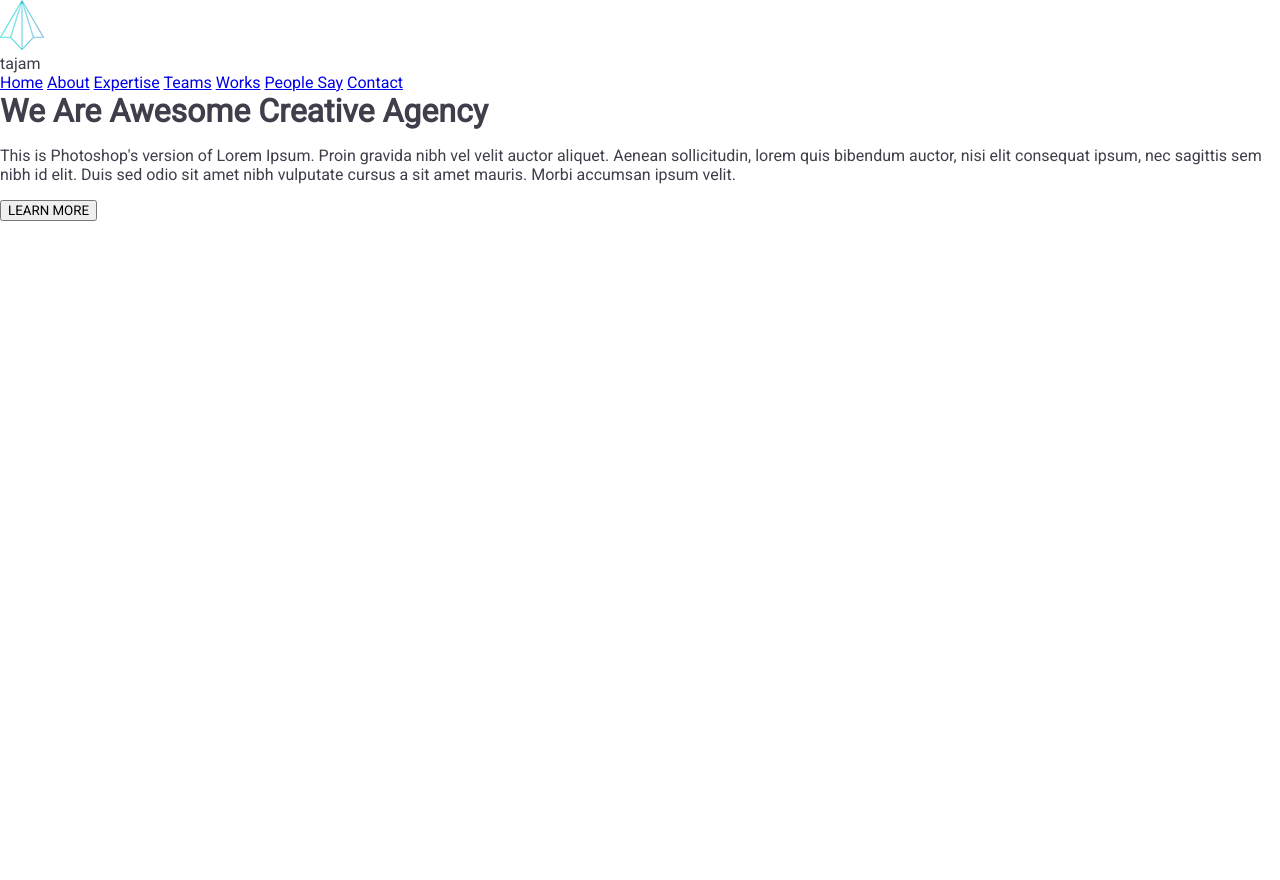
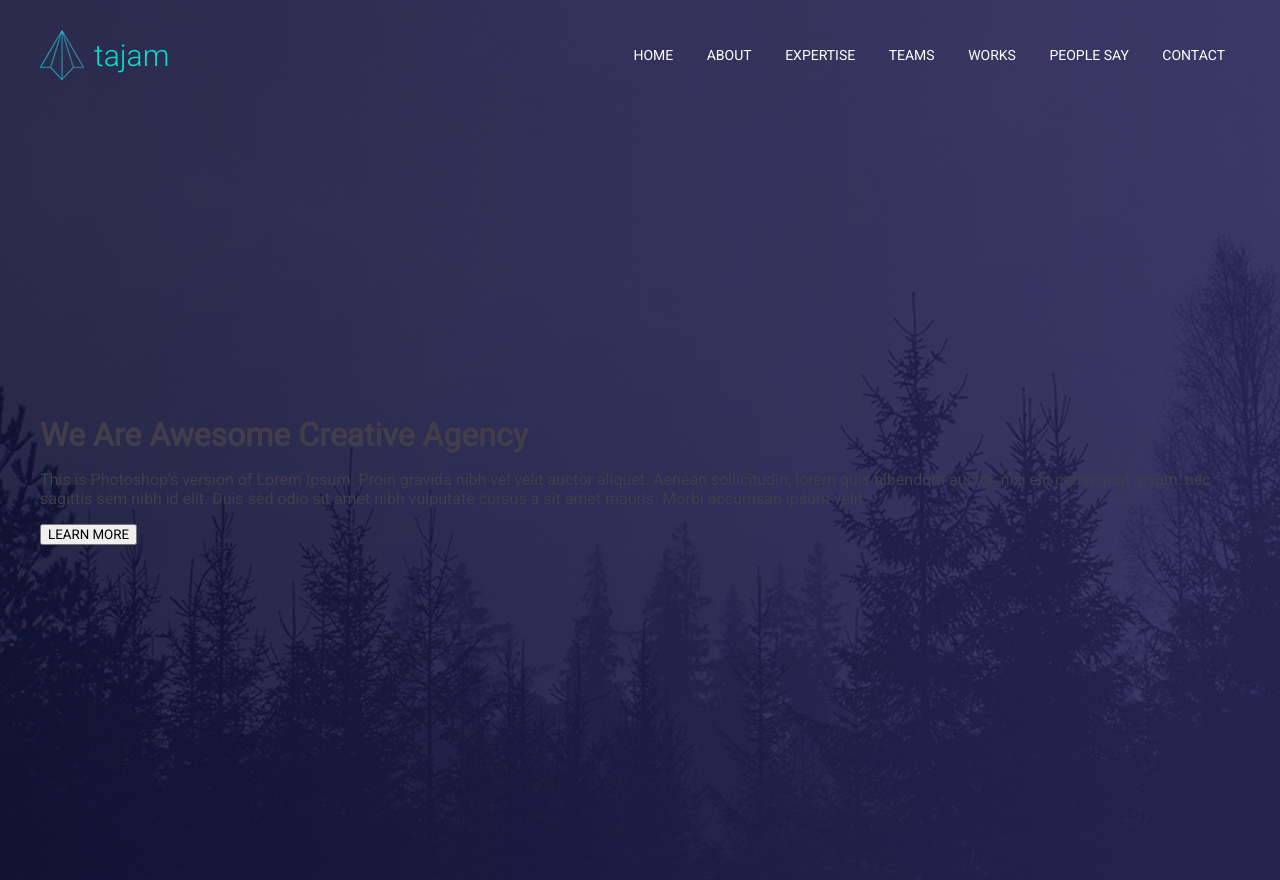
Before and after one commit to aquamarineru/psd_to_html, a plain HTML site: page index.html in a window 1280 px wide. Before the commit the page ends 800 px from the top, so only its background shows below. Drawn offline with Linux system fonts and the light colour scheme; a web font is replaced by a local one.

Commit message:
add styles to css nav menu & logo

```diff
--- a/styles/main.css
+++ b/styles/main.css
@@ -9,3 +9,71 @@ body{
 h1, h2, h3, h4, h5, h6 {
     margin: 0;
 }
+/* Container */
+.container {
+    width: 100%;
+    max-width: 1200px;
+    margin: 0 auto;
+    position: relative;
+}
+/* Header */
+.header {
+    padding-top: 30px;
+    width: 100%;
+    position: absolute;
+    top: 0;
+    left: 0;
+    right: 0;
+    z-index: 100;
+    background: url('../images/bgk-header.png') center center / cover no-repeat;
+}
+.header__inner{
+    display: flex;
+    justify-content: space-between;
+    align-items: center;
+}
+.header__logo{
+    display: flex;
+    justify-content: space-between;
+    align-items: center;
+}
+.header__logo_word{
+    font-family: 'Roboto';
+    font-size: 30px;
+    font-weight: 300;
+    color: #00e0d0;
+    margin-left: 10px;
+
+}
+/* Navigation */
+.nav {
+    text-transform: uppercase;
+    font-weight: 400;
+    font-size: 14px;
+
+}
+.nav__link {
+    position: relative;
+    display: inline-block;
+    font-family: 'Roboto';
+    font-weight: 400;
+    vertical-align: top;
+    margin: 0 15px;
+    color: #fff;
+    text-decoration: none;
+    cursor: pointer;
+    transition: color .1s liner;
+}
+.nav__link:hover{
+    color: #00e0d0;;
+}
+
+/* Intro */
+.intro {
+    display: flex;
+    flex-direction: column;
+    justify-content: center;
+    width: 100%;
+    height: 100vh;
+
+}
```
